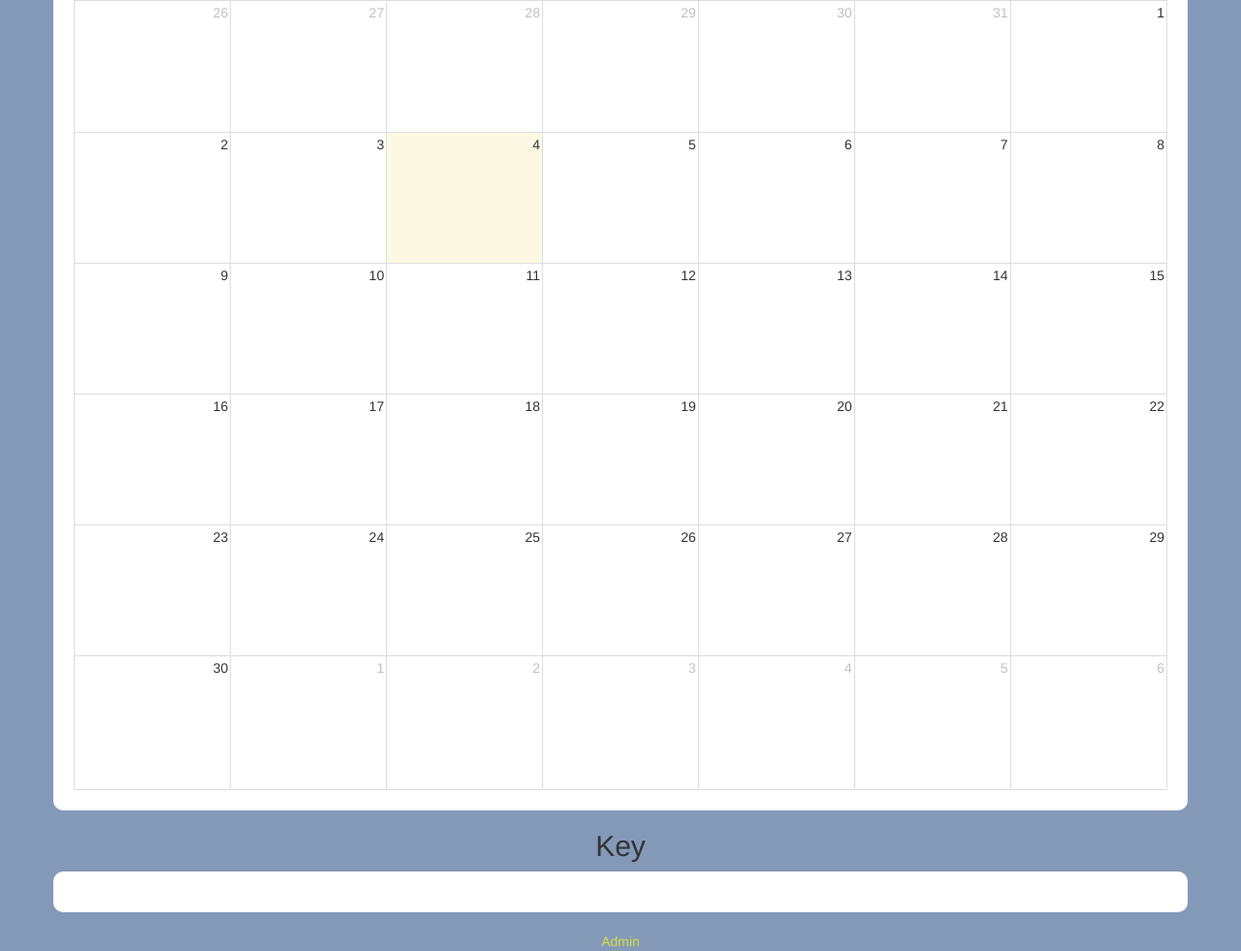
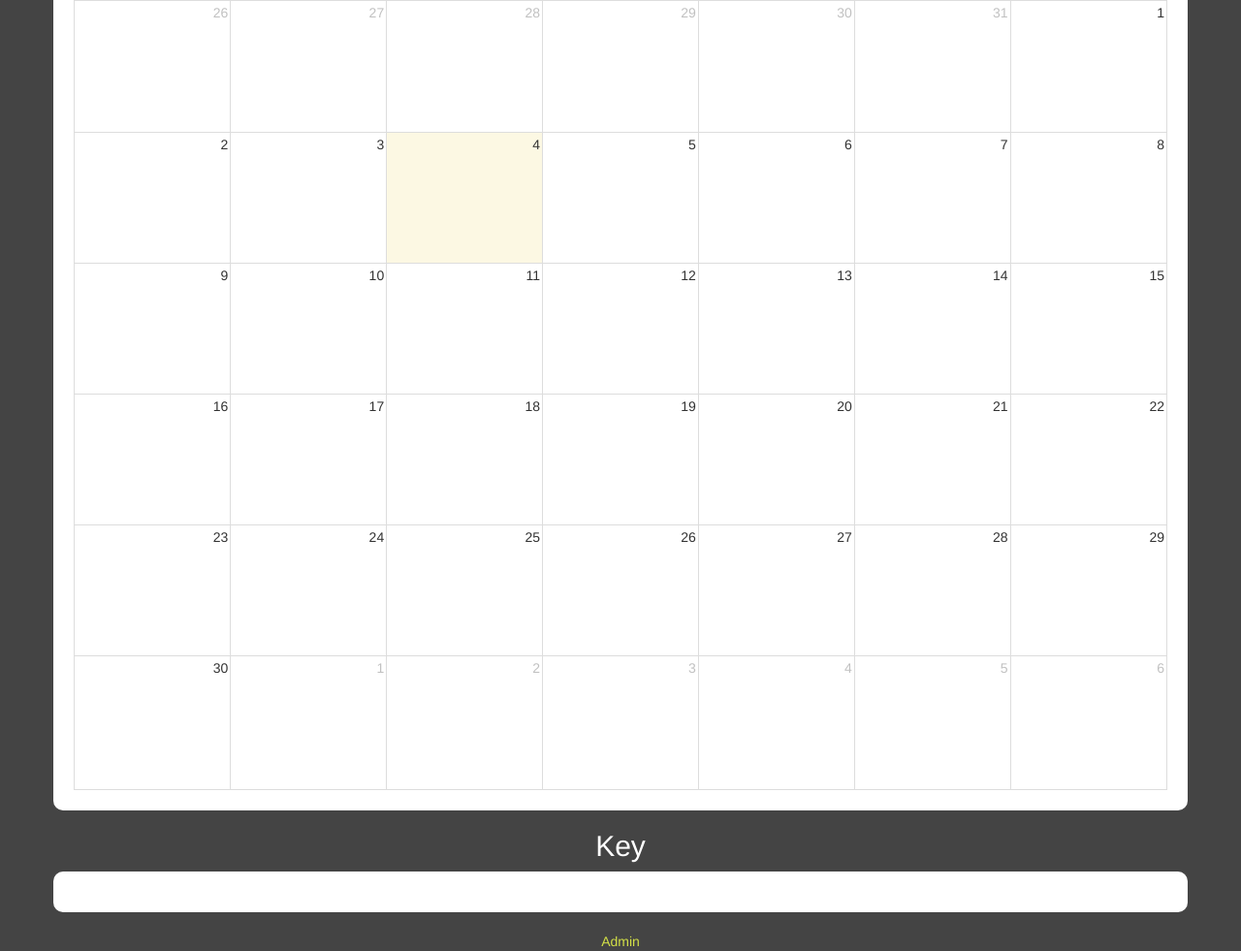
Before and after one commit to bdee1/robotCalendar, a PHP site: page / in a window 1280 px wide. Shown: the part 194-1175 px from the top of the page at 97% size. Run offline with PHP 8.4, Linux system fonts and the light colour scheme; data that the repository does not hold is empty; some libraries are stand-ins or nearby versions.

Commit message:
-- changed the page background color to dark gray -- and changed the h2 heading for the key section to white

```diff
--- a/public/css/style.css
+++ b/public/css/style.css
@@ -3,7 +3,7 @@ h2 { font-size: 24px; }
 
 i.fa { margin-right: 10px; }
 .bold {font-weight: bold;}
-.key-heading { border-bottom: 1px solid #000; padding-bottom: .5em;}
+.key-heading { border-bottom: 1px solid #000; padding-bottom: .5em; color: #fff;}
 
 .calendar-container { padding-top: .75em; }
 
@@ -53,7 +53,7 @@ ul.admin-nav i.fa {
 	/*.key-color, .key-label { margin-bottom: initial;}*/
 	.key-heading { border: none; padding: initial; }
 	.container { padding: 1.5em; border-radius: 10px; }
-	body { background-color: #8499b8; }
+	body { background-color: #444444; }
 	a {color: #d3e047;}
 	h1 { color: #fff; font-size: 36px; border: none; }
 	h2 { font-size: 30px; }
```
